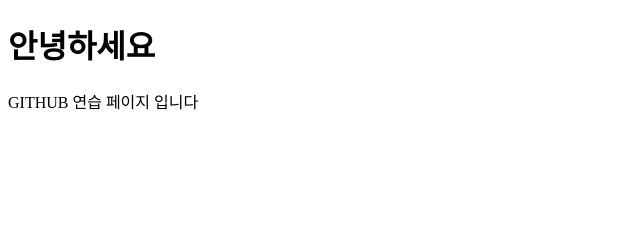
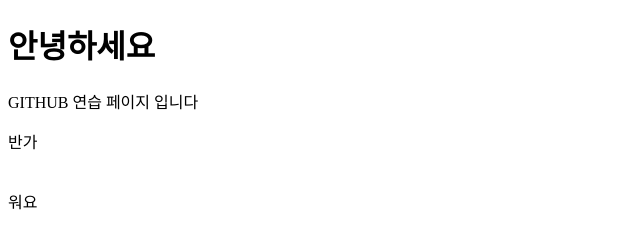
Before and after one commit to SCOU7/SCOU7.github.io, a plain HTML site: page index.html in a window 1280 px wide. Shown: the full height of the page, 0-640 px from the left. Drawn offline with Linux system fonts and the light colour scheme.

Commit message:
반가워요 추가

```diff
--- a/index.html
+++ b/index.html
@@ -10,5 +10,9 @@
   <h1>안녕하세요</h1>
 
   <p>GITHUB 연습 페이지 입니다</p>
+  <p>반가
+    <br><br><br>
+    워요
+  </p>
 </body>
 </html>
```
